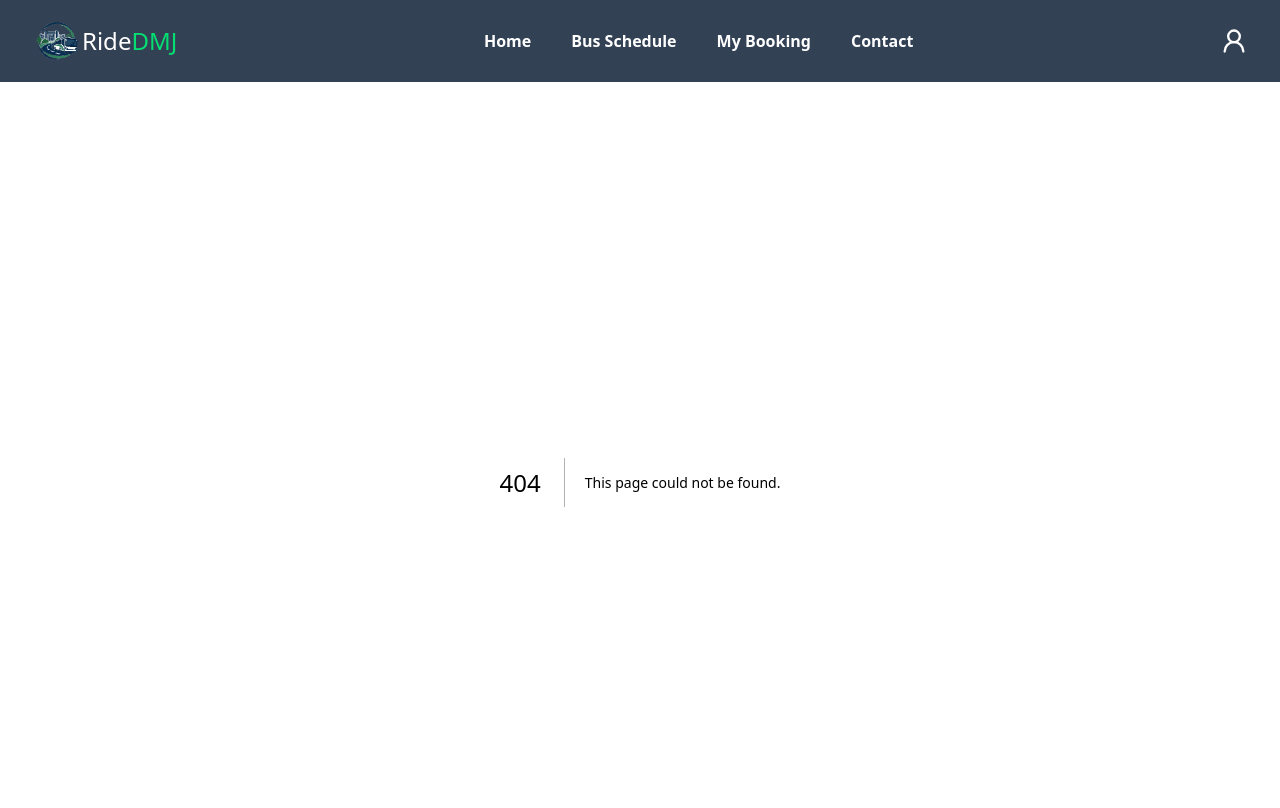
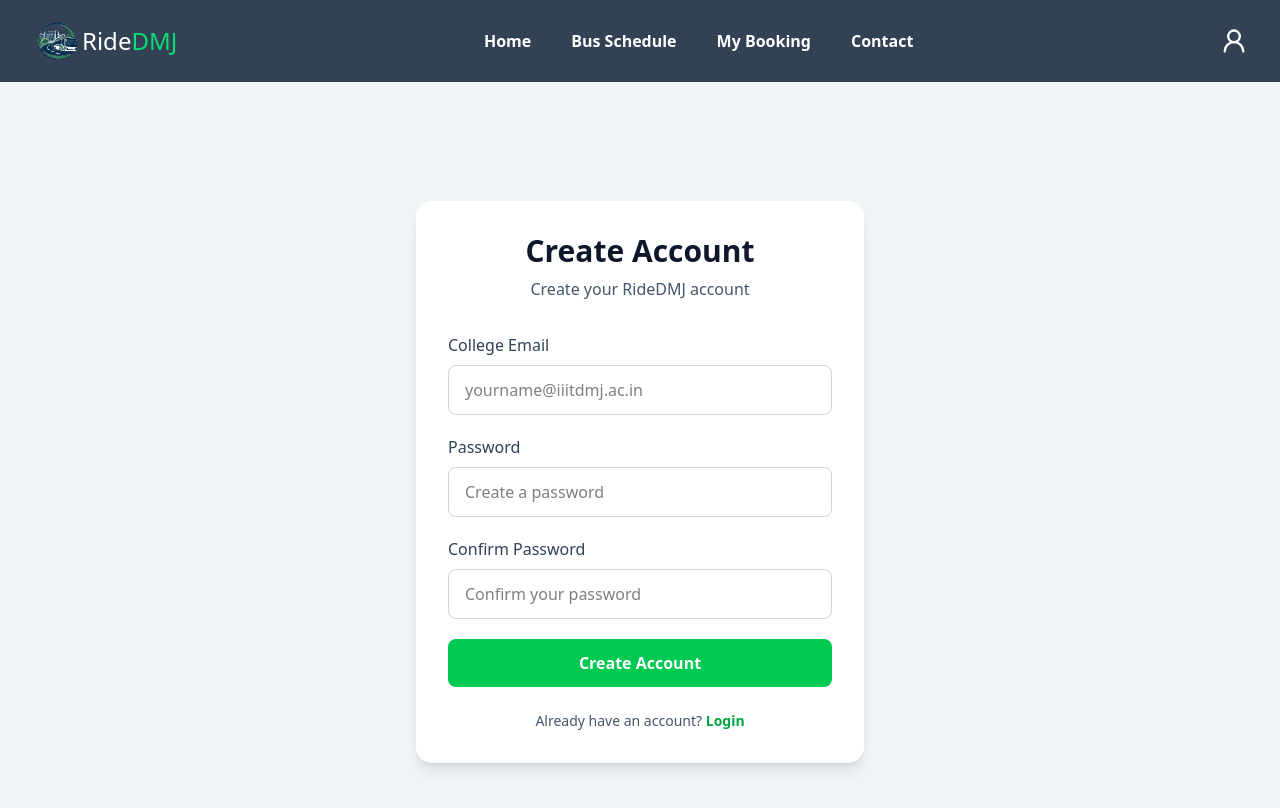
Before and after one commit to Rishabh-09-eng/RideDMJ, a Next.js app in the folder frontend/: page /register in a window 1280 px wide. Before the commit this address had no page. Shown: the top 808 px of the page. Built offline with nearby package versions, Linux system fonts and the light colour scheme.

Commit message:
Add registration page with email validation and Supabase integration

```diff
--- /dev/null
+++ b/frontend/app/register/page.js
@@ -0,0 +1,149 @@
+"use client"
+
+import {createClient} from "@/utils/supabase/client"
+import React from 'react'
+import {useState} from 'react'
+import Link from 'next/link'
+import {useRouter} from "next/navigation";
+
+const page = () => {
+
+    const [email,setEmail] = useState("")
+    const [password,setPassword] = useState("")
+    const [confirmPassword,setConfirmPassword] = useState("")
+
+    const router = useRouter();
+
+    const handleSubmit = async (event) => {
+        event.preventDefault()
+
+        if(!email.endsWith("@iiitdmj.ac.in")){
+            alert("Please use college's email address")
+            return
+        }
+
+        if(password !== confirmPassword){
+            alert("Passwords do not match")
+            return
+        }
+
+        if(password.length < 6){
+            alert("Password must be at least 6 characters")
+            return
+        }
+
+        const supabase = createClient()
+
+        const {error} = await supabase.auth.signUp({
+            email,
+            password
+        })
+
+        if(error){
+            alert(error.message)
+            return
+        }
+
+        alert("Registration successful! Please check your email to verify your account.")
+
+        router.push("/login");
+    }
+
+    return (
+        <main className="flex min-h-screen items-center justify-center bg-slate-100 px-6 py-10">
+            <div className="w-full max-w-md rounded-2xl bg-white p-8 shadow-lg">
+
+                <div className="mb-8 text-center">
+                    <h1 className="text-3xl font-bold text-slate-900">
+                        Create Account
+                    </h1>
+
+                    <p className="mt-2 text-slate-600">
+                        Create your RideDMJ account
+                    </p>
+                </div>
+
+                <form onSubmit={handleSubmit} className="space-y-5">
+
+                    <div>
+                        <label
+                            htmlFor="email"
+                            className="mb-2 block font-medium text-slate-700"
+                        >
+                            College Email
+                        </label>
+
+                        <input
+                            id="email"
+                            type="email"
+                            placeholder="yourname@iiitdmj.ac.in"
+                            value={email}
+                            onChange={(event) => setEmail(event.target.value)}
+                            required
+                            className="w-full rounded-lg border border-slate-300 px-4 py-3 outline-none focus:border-green-500 focus:ring-2 focus:ring-green-200"
+                        />
+                    </div>
+
+                    <div>
+                        <label
+                            htmlFor="password"
+                            className="mb-2 block font-medium text-slate-700"
+                        >
+                            Password
+                        </label>
+
+                        <input
+                            id="password"
+                            type="password"
+                            placeholder="Create a password"
+                            value={password}
+                            onChange={(event) => setPassword(event.target.value)}
+                            required
+                            className="w-full rounded-lg border border-slate-300 px-4 py-3 outline-none focus:border-green-500 focus:ring-2 focus:ring-green-200"
+                        />
+                    </div>
+
+                    <div>
+                        <label
+                            htmlFor="confirmPassword"
+                            className="mb-2 block font-medium text-slate-700"
+                        >
+                            Confirm Password
+                        </label>
+
+                        <input
+                            id="confirmPassword"
+                            type="password"
+                            placeholder="Confirm your password"
+                            value={confirmPassword}
+                            onChange={(event) => setConfirmPassword(event.target.value)}
+                            required
+                            className="w-full rounded-lg border border-slate-300 px-4 py-3 outline-none focus:border-green-500 focus:ring-2 focus:ring-green-200"
+                        />
+                    </div>
+
+                    <button
+                        type="submit"
+                        className="w-full rounded-lg bg-green-500 px-4 py-3 font-semibold text-white transition hover:bg-green-600"
+                    >
+                        Create Account
+                    </button>
+
+                </form>
+
+                <p className="mt-6 text-center text-sm text-slate-600">
+                    Already have an account?{" "}
+                    <Link
+                        href="/login"
+                        className="font-semibold text-green-600 hover:text-green-700"
+                    >
+                        Login
+                    </Link>
+                </p>
+
+            </div>
+        </main>
+    )
+}
+
+export default page
```
